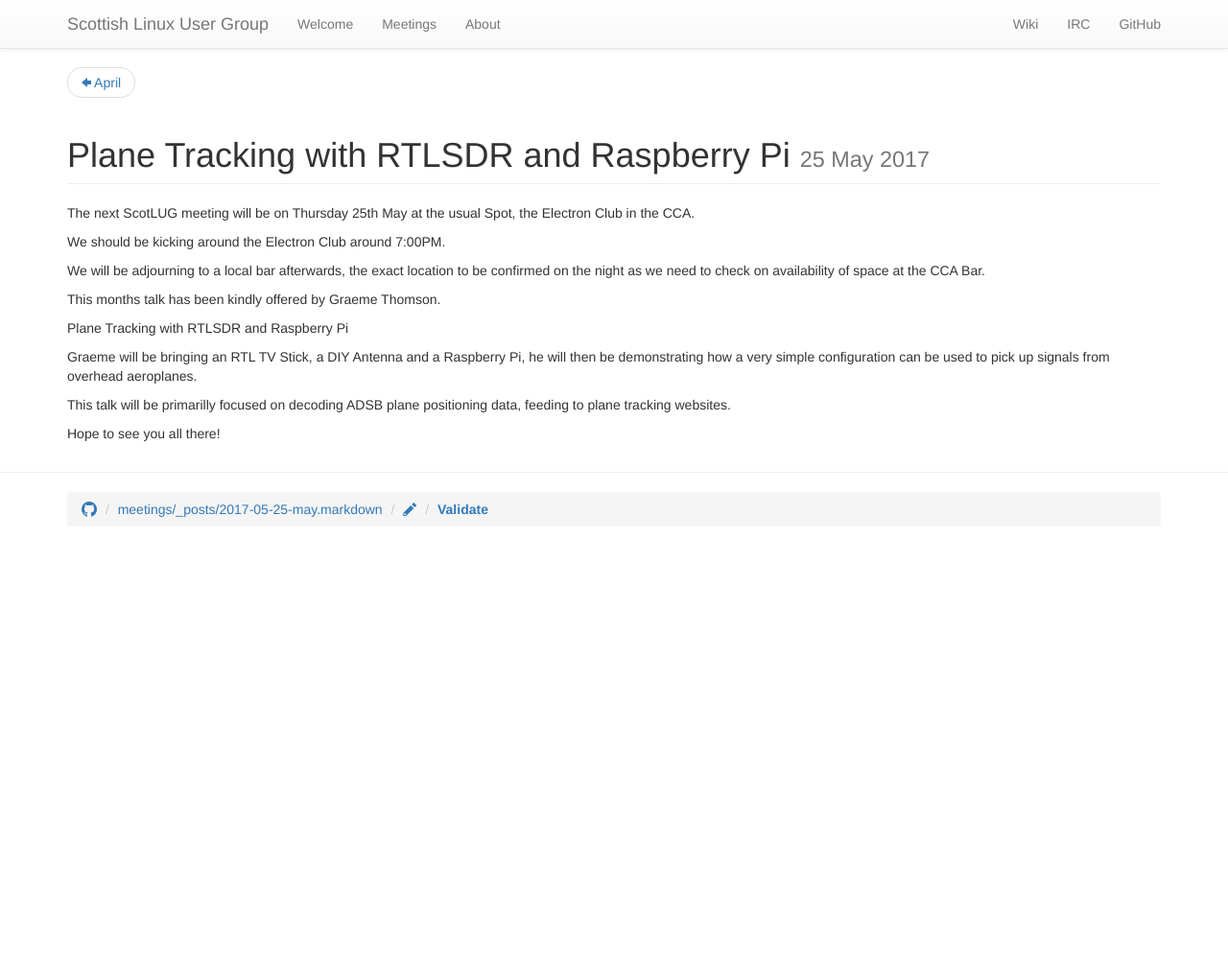
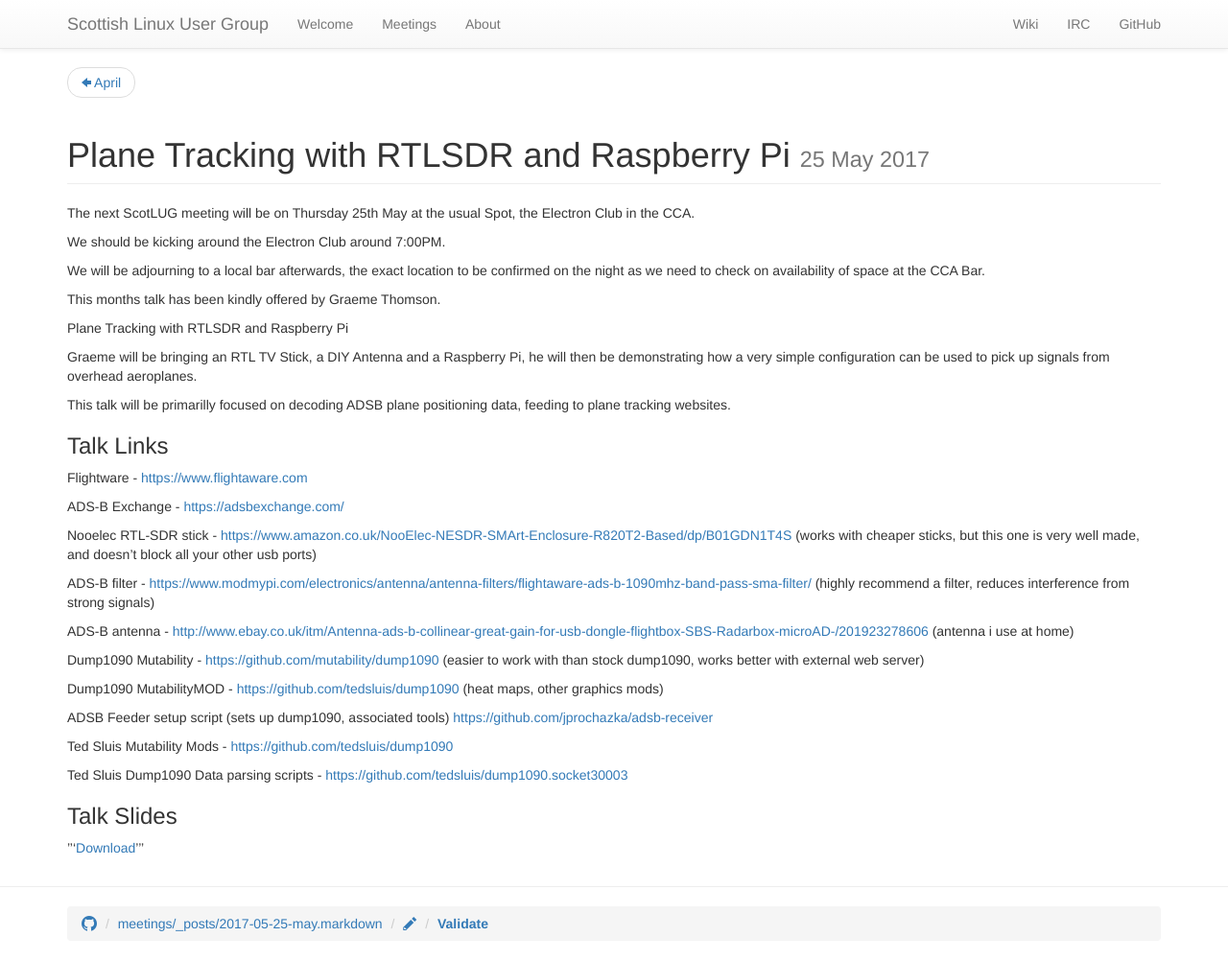
Before and after one commit to ScotLUG/scotlug.github.io, a Jekyll site: the page built from meetings/_posts/2017-05-25-may.markdown, in a window 1280 px wide and 1001 px high. Shown: the whole window at 96% size. Built offline with Jekyll 4.4.1, drawn with Linux system fonts in a browser that asks for light colours.

Commit message:
Talk Assets

```diff
--- a/meetings/_posts/2017-05-25-may.markdown
+++ b/meetings/_posts/2017-05-25-may.markdown
@@ -16,4 +16,29 @@
 
 This talk will be primarilly focused on decoding ADSB plane positioning data, feeding to plane tracking websites.
 
-Hope to see you all there!
+### Talk Links
+
+Flightware - <a href="https://www.flightaware.com">https://www.flightaware.com</a>
+
+ADS-B Exchange - <a href="https://adsbexchange.com/">https://adsbexchange.com/</a>
+
+Nooelec RTL-SDR stick - <a href="https://www.amazon.co.uk/NooElec-NESDR-SMArt-Enclosure-R820T2-Based/dp/B01GDN1T4S">https://www.amazon.co.uk/NooElec-NESDR-SMArt-Enclosure-R820T2-Based/dp/B01GDN1T4S</a> (works with cheaper sticks, but this one is very well made, and doesn't block all your other usb ports)
+
+ADS-B filter - <a href="https://www.modmypi.com/electronics/antenna/antenna-filters/flightaware-ads-b-1090mhz-band-pass-sma-filter/">https://www.modmypi.com/electronics/antenna/antenna-filters/flightaware-ads-b-1090mhz-band-pass-sma-filter/</a>
+(highly recommend a filter, reduces interference from strong signals)
+
+ADS-B antenna - <a href="http://www.ebay.co.uk/itm/Antenna-ads-b-collinear-great-gain-for-usb-dongle-flightbox-SBS-Radarbox-microAD-/201923278606">http://www.ebay.co.uk/itm/Antenna-ads-b-collinear-great-gain-for-usb-dongle-flightbox-SBS-Radarbox-microAD-/201923278606</a>  (antenna i use at home)
+
+Dump1090 Mutability - <a href="https://github.com/mutability/dump1090">https://github.com/mutability/dump1090</a> (easier to work with than stock dump1090, works better with external web server)
+
+Dump1090 MutabilityMOD - <a href="https://github.com/tedsluis/dump1090">https://github.com/tedsluis/dump1090</a> (heat maps, other graphics mods)
+
+ADSB Feeder setup script (sets up dump1090, associated tools) <a href="https://github.com/jprochazka/adsb-receiver">https://github.com/jprochazka/adsb-receiver</a>
+
+Ted Sluis Mutability Mods - <a href="https://github.com/tedsluis/dump1090">https://github.com/tedsluis/dump1090</a>
+
+Ted Sluis Dump1090 Data parsing scripts - <a href="https://github.com/tedsluis/dump1090.socket30003">https://github.com/tedsluis/dump1090.socket30003</a>
+
+### Talk Slides
+
+'''<a href="">Download</a>'''
```
Also changed, not shown: 1 other file.
